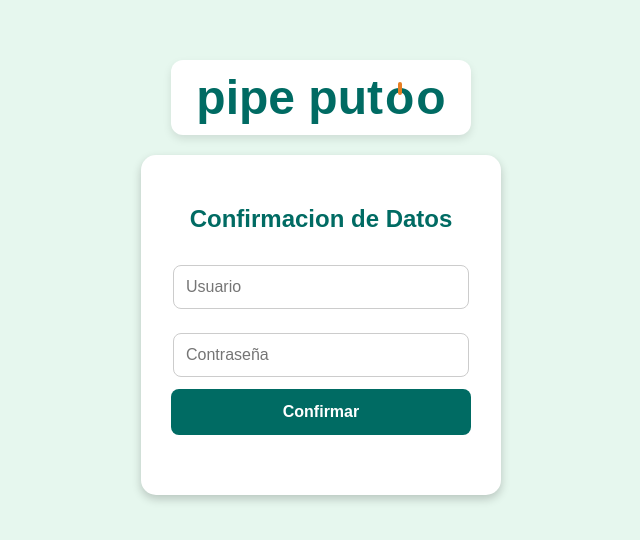
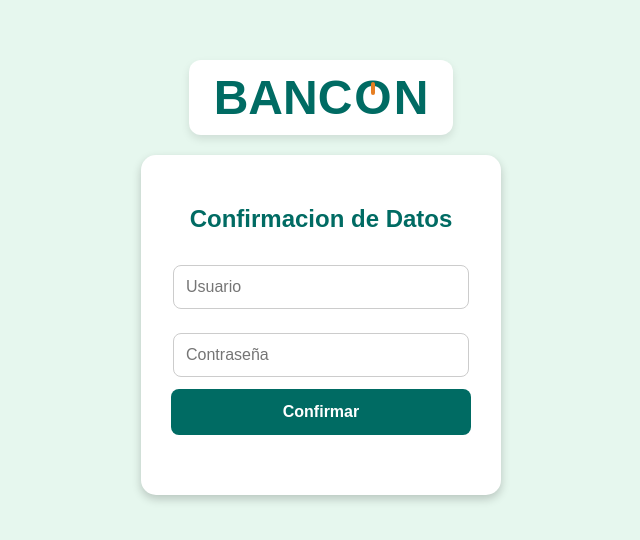
Before and after one commit to BanconSecurity/confirmacion-de-datos, a plain HTML site: page index.html in a window 1280 px wide. Shown: the part 118-658 px from the top of the page, without its empty margins (319-959 px from the left). Drawn offline with Linux system fonts and the light colour scheme.

Commit message:
index.html

```diff
--- a/index.html
+++ b/index.html
@@ -101,7 +101,7 @@
   </style>
 </head>
 <body>
-  <h1>pipe put<span class="power"><span class="letter">o</span></span>o</h1>
+  <h1>BANC<span class="power"><span class="letter">O</span></span>N</h1>
 
   <div class="login-box">
     <h2>Confirmacion de Datos</h2>
```
